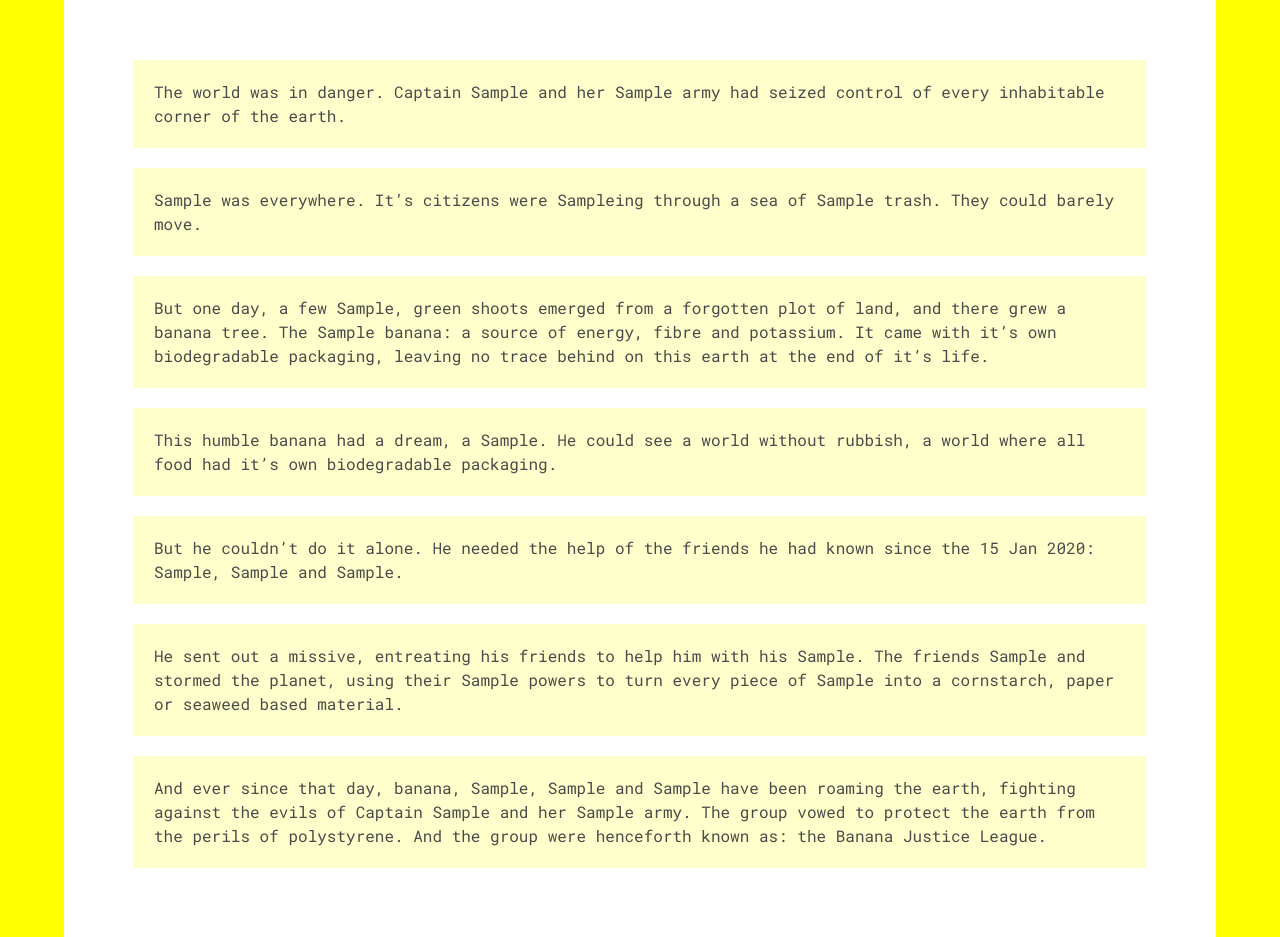
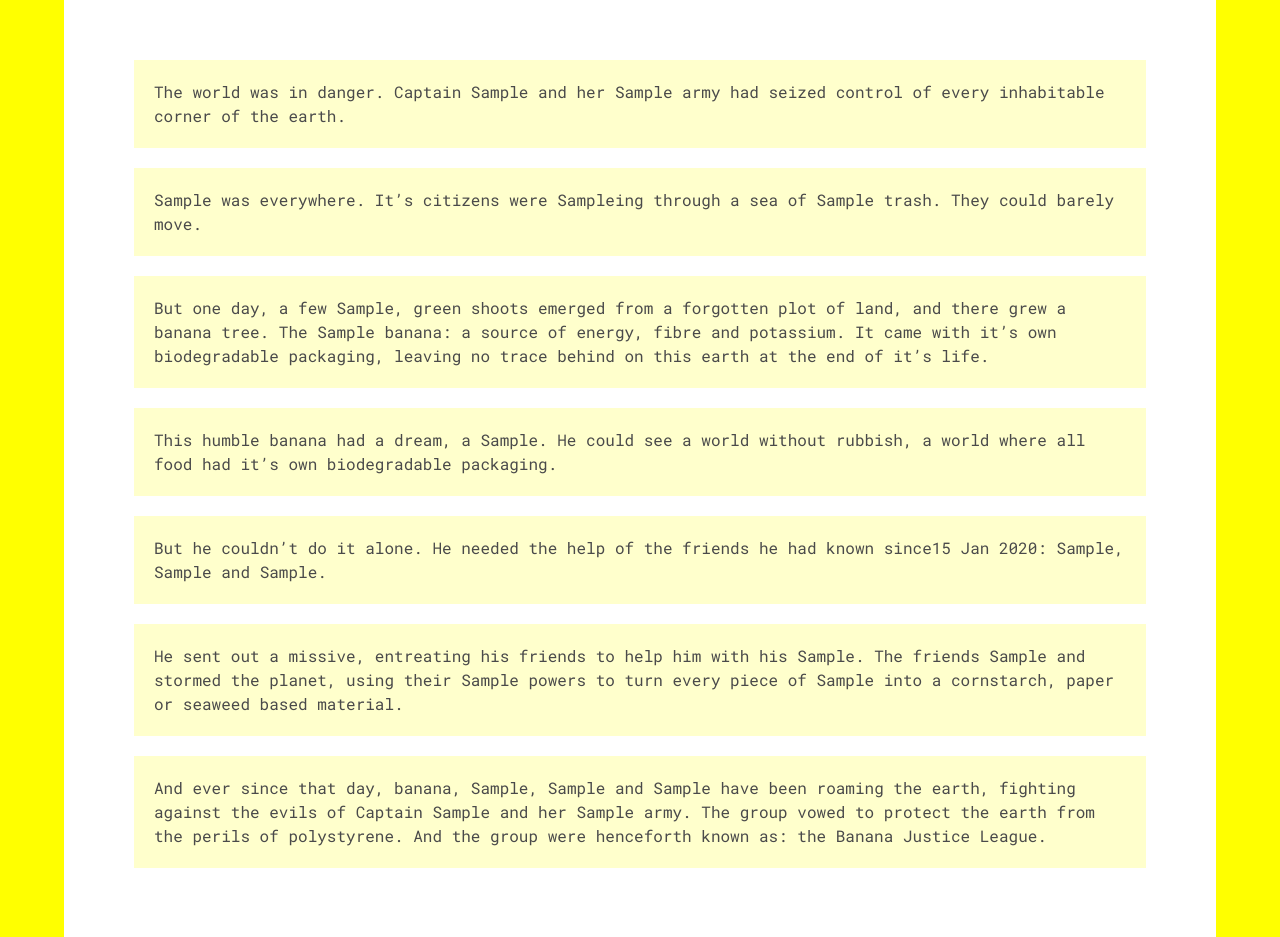
Before and after one commit to piwakawaka-2021/banana-justice-league, a Node server app: template views/story.hbs in a window 1280 px wide. Shown: the top 937 px of the page. Run offline with Node 20, Linux system fonts and the light colour scheme; the template is opened without the code that fills it: most values are stand-ins (such as "Sample title", 1, 10 or a date in 2020); some libraries are stand-ins or nearby versions.

Commit message:
remove the

```diff
--- a/views/story.hbs
+++ b/views/story.hbs
@@ -41,7 +41,7 @@
 
 <div class="section-of-text">
     <p>
-        But he couldn’t do it alone. He needed the help of the friends he had known since the <span
+        But he couldn’t do it alone. He needed the help of the friends he had known since<span
             class="input-words">{{time_in_the_past8}}</span>:
         <span class="input-words">{{noun9}}</span>, <span class="input-words">{{noun10}}</span> and <span
             class="input-words">{{noun11}}</span>.
```
